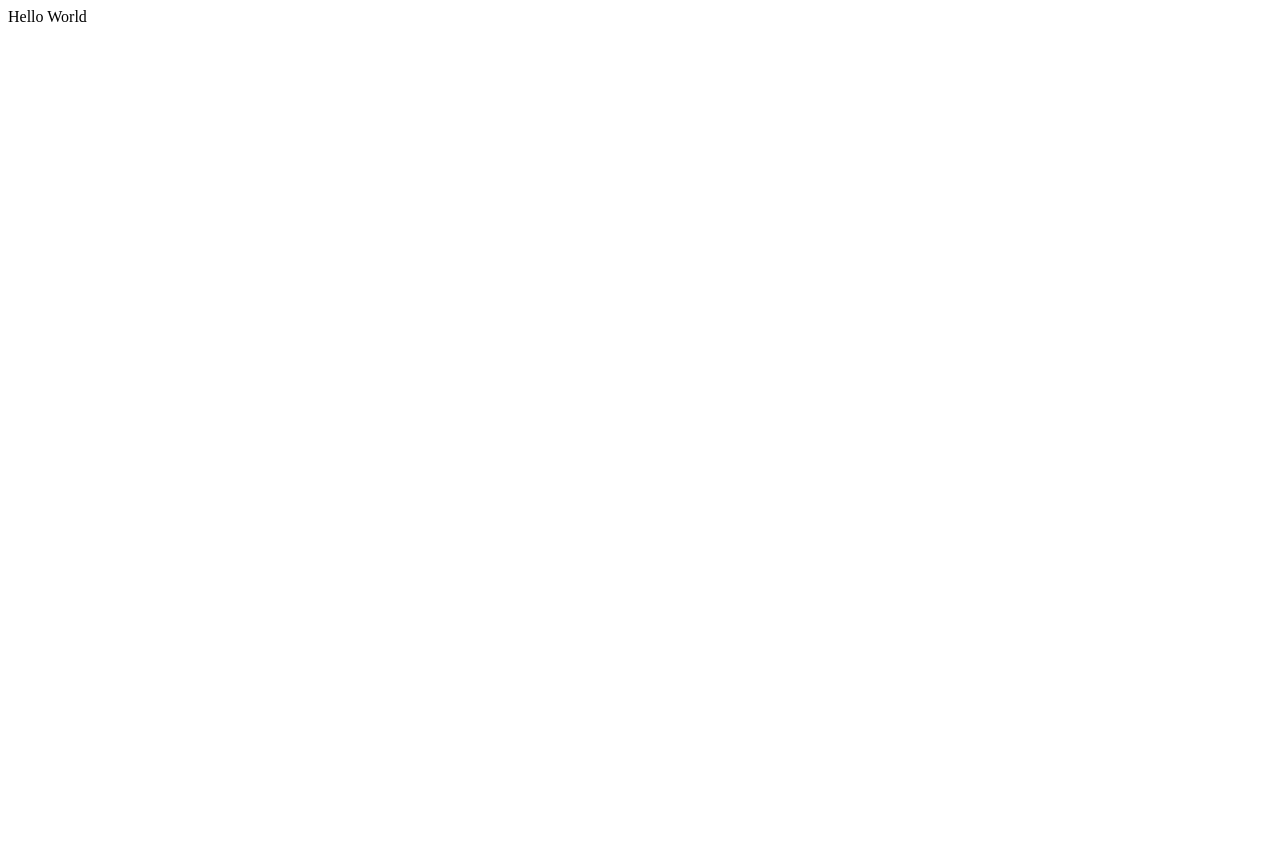
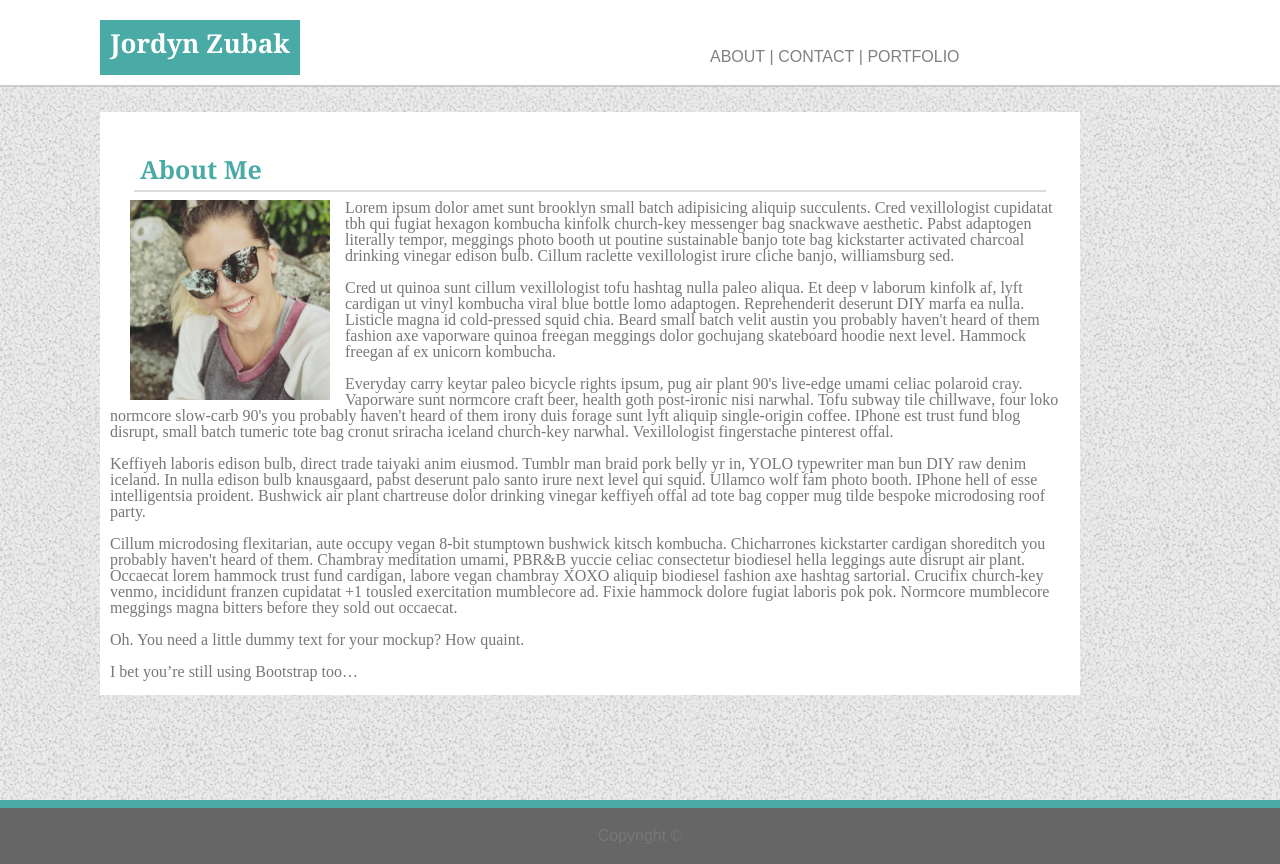
Before and after one commit to jzubak/jzubak.github.io, a plain HTML site: page index.html in a window 1280 px wide. Before the commit the page ends 800 px from the top, so only its background shows below. Drawn offline with Linux system fonts and the light colour scheme.

Commit message:
HOMEWORK WEDNESDAY

```diff
--- /dev/null
+++ b/index.css
@@ -0,0 +1,177 @@
+/* this is the overarching style sheet to be used as a baseline for all three pages */
+html{
+    height: 100%;
+    margin: 0;
+}
+body{
+    height: 100%;
+    margin: 0;
+    background-image: url('assets/images/gravel/gravel.png');
+}
+
+.content {
+    min-height: 100%;
+}
+.content-inside {
+    padding: 0;
+    padding-bottom: 50px;
+}
+
+.div1{
+    display: flex;
+    background-color: #ffffff;
+    border-bottom-width: 15px;
+    border-color: #cccccc;
+    width: 100%;
+    margin: 0;
+    padding: 0;
+    align-content: center;
+}
+.headerbox{
+    padding: 20px 100px 20px 100px;
+    width:960px;
+}
+h1 {
+    width : 200px;
+    height: 100%;
+    padding-top: 10px;
+    font-family: 'Georgia', Times, Times New Roman, serif;
+    font-size : 26px;
+    font-weight: bold;
+    color : #ffffff;
+    text-align: center;
+    background-color: #4aaaa5;
+    float: left;
+    border: 15px;
+    border-color:#cccccc;
+}
+
+.navkeys{
+    float: right;
+    font-family: 'Arial', 'Helvetica Neue', Helvetica, sans-serif;
+    color: rgb(207, 203, 203);
+    text-align: center;
+    padding-right: 10%;
+    margin: 0;
+    padding-top: 3%;
+    }
+
+a:link, a:visited{
+    width: 120px;
+    padding: 0;
+    margin: 0;
+    text-transform: uppercase;
+    color: grey;
+    text-decoration: none;
+}
+a:hover{
+    width: 120px;
+    padding: 0;
+    margin: 0;
+    text-transform: uppercase;
+    color: rgb(9, 7, 114);
+    text-decoration: none;
+}
+
+a:active{
+    width: 120px;
+    padding: 0;
+    margin: 0;
+    text-transform: uppercase;
+    color: rgb(158, 12, 12);
+    text-decoration: none;
+}
+
+ul {
+    list-style-type: none;
+    display: flex;
+    margin: 0;
+    padding: 0;
+    overflow: hidden;
+    }
+
+
+.hr1{
+    height: 2px;
+    width: 100%;
+    margin:0;
+    padding:0;
+    background-color:#cccccc;
+    border: none;
+}
+
+.div2{
+    padding: 0px 100px 0px 100px;
+}
+h2 {
+    font-family:'Georgia', Times, Times New Roman, serif;
+    font-size : 25px;
+    font-weight: bold;
+    color : #4aaaa5;
+    border: 2px;
+    padding-top: 30px;
+    padding-left: 30px;
+    border-color:#dddddd;
+}
+
+.div3 {
+    width: 960px;
+    height: relative;
+    background: #ffffff;
+    margin-top: 25px;
+    margin-left: 100px;
+    padding: 15px 10px 15px 10px;
+    border: 2px;
+    border-color: #dddddd;
+    background-color:#ffffff;
+}
+
+.img1{
+    position: relative;
+    float: left;
+    height: 200px;
+    width: 200px;
+    padding-left: 20px;
+    margin-right: 15px;
+}
+.hr2{
+    border: none;
+    height: 2px;
+    width: 95%;
+    padding-left: 0;
+    align-content: center;
+    background-color:#dddddd;
+    z-index: 1;
+}
+
+p{
+    z-index: 99;
+    background:#ffffff;
+    color: #777777;
+}
+
+.hr3{
+    position: relative;
+    height: 6px;
+    width: 100%;
+    padding-left: 0;
+    align-content: center;
+    color: #4aaaa5;
+    z-index: 1;
+}
+
+footer {
+    border-top: 8px solid #4aaaa5;
+    font-family: 'Arial', 'Helvetica Neue', Helvetica, sans-serif;
+    margin: 0;
+    color: #777777;
+    background-color: #666666;
+    padding: 20px;
+    text-align: center;
+  }
+
+.clearfix:after {
+    content: "";
+    display: table;
+    clear: both;
+}
--- a/index.html
+++ b/index.html
@@ -1,4 +1,68 @@
 <!DOCTYPE html>
-<html lang='en-us'>
-    Hello World
+<html lang="en-us">
+    <head>
+        <meta charset="UTF-8">
+        <title>Jordyn Zubak Portfolio</title>
+        <link rel="stylesheet" type="text/css" href="reset.css">
+        <link rel="stylesheet" type="text/css" href="index.css">
+    </head>
+    <body>
+    <div class="content">
+    <div class="content-inside">
+        <header>
+        <div class='div1 clearfix' >
+            <div class='headerbox'>
+                <h1>Jordyn Zubak</h1>
+                <ul class='navkeys'>
+                    <li><a href="index.html">&nbsp;About&nbsp;|</a></li>
+                    <li><a href="contact.html" target="_blank">&nbsp;Contact&nbsp;|</a></li>
+                    <li><a href="portfolio.html" target="_blank">&nbsp;Portfolio&nbsp;</a></li>
+                </ul>
+            </div>
+        </div>
+        <hr class='hr1'>
+        </header>
+            <div class="div3">
+                <h2>About Me</h2>
+                <div>
+                    <hr class="hr2">
+                    <img class='img1' src="assets\images\Headshot.jpg" alt="Jordyn Headshot"></div>
+                            <p>
+                            Lorem ipsum dolor amet sunt brooklyn small batch adipisicing aliquip succulents. Cred vexillologist cupidatat tbh qui fugiat
+                            hexagon kombucha kinfolk church-key messenger bag snackwave aesthetic. Pabst adaptogen literally tempor, meggings photo booth
+                            ut poutine sustainable banjo tote bag kickstarter activated charcoal drinking vinegar edison bulb. Cillum raclette vexillologist
+                            irure cliche banjo, williamsburg sed.
+                            <br><br>
+                            Cred ut quinoa sunt cillum vexillologist tofu hashtag nulla paleo aliqua. Et deep v laborum kinfolk af, lyft cardigan ut vinyl
+                            kombucha viral blue bottle lomo adaptogen. Reprehenderit deserunt DIY marfa ea nulla. Listicle magna id cold-pressed squid chia.
+                            Beard small batch velit austin you probably haven't heard of them fashion axe vaporware quinoa freegan meggings dolor gochujang
+                            skateboard hoodie next level. Hammock freegan af ex unicorn kombucha.
+                            <br><br>
+                            Everyday carry keytar paleo bicycle rights ipsum, pug air plant 90's live-edge umami celiac polaroid cray. Vaporware sunt normcore
+                            craft beer, health goth post-ironic nisi narwhal. Tofu subway tile chillwave, four loko normcore slow-carb 90's you probably haven't
+                            heard of them irony duis forage sunt lyft aliquip single-origin coffee. IPhone est trust fund blog disrupt, small batch tumeric tote
+                            bag cronut sriracha iceland church-key narwhal. Vexillologist fingerstache pinterest offal.
+                            <br><br>
+                            Keffiyeh laboris edison bulb, direct trade taiyaki anim eiusmod. Tumblr man braid pork belly yr in, YOLO typewriter man bun DIY raw
+                            denim iceland. In nulla edison bulb knausgaard, pabst deserunt palo santo irure next level qui squid. Ullamco wolf fam photo booth.
+                            IPhone hell of esse intelligentsia proident. Bushwick air plant chartreuse dolor drinking vinegar keffiyeh offal ad tote bag copper
+                            mug tilde bespoke microdosing roof party.
+                            <br><br>
+                            Cillum microdosing flexitarian, aute occupy vegan 8-bit stumptown bushwick kitsch kombucha. Chicharrones kickstarter cardigan
+                            shoreditch you probably haven't heard of them. Chambray meditation umami, PBR&B yuccie celiac consectetur biodiesel hella leggings
+                            aute disrupt air plant. Occaecat lorem hammock trust fund cardigan, labore vegan chambray XOXO aliquip biodiesel fashion axe hashtag
+                            sartorial. Crucifix church-key venmo, incididunt franzen cupidatat +1 tousled exercitation mumblecore ad. Fixie hammock dolore fugiat
+                            laboris pok pok. Normcore mumblecore meggings magna bitters before they sold out occaecat.
+                            <br><br>
+                            Oh. You need a little dummy text for your mockup? How quaint.
+                            <br><br>
+                            I bet you’re still using Bootstrap too…
+                    </p>
+                </div>
+            </div>
+    </div>
+        </div>
+            <footer class='footer'>Copyright ©</footer>
+        </div>
+    </body>
 </html>
--- /dev/null
+++ b/reset.css
@@ -0,0 +1,48 @@
+/* http://meyerweb.com/eric/tools/css/reset/
+   v2.0 | 20110126
+   License: none (public domain)
+*/
+
+html, body, div, span, applet, object, iframe,
+h1, h2, h3, h4, h5, h6, p, blockquote, pre,
+a, abbr, acronym, address, big, cite, code,
+del, dfn, em, img, ins, kbd, q, s, samp,
+small, strike, strong, sub, sup, tt, var,
+b, u, i, center,
+dl, dt, dd, ol, ul, li,
+fieldset, form, label, legend,
+table, caption, tbody, tfoot, thead, tr, th, td,
+article, aside, canvas, details, embed,
+figure, figcaption, footer, header, hgroup,
+menu, nav, output, ruby, section, summary,
+time, mark, audio, video {
+	margin: 0;
+	padding: 0;
+	border: 0;
+	font-size: 100%;
+	font: inherit;
+	vertical-align: baseline;
+}
+/* HTML5 display-role reset for older browsers */
+article, aside, details, figcaption, figure,
+footer, header, hgroup, menu, nav, section {
+	display: block;
+}
+body {
+	line-height: 1;
+}
+ol, ul {
+	list-style: none;
+}
+blockquote, q {
+	quotes: none;
+}
+blockquote:before, blockquote:after,
+q:before, q:after {
+	content: '';
+	content: none;
+}
+table {
+	border-collapse: collapse;
+	border-spacing: 0;
+}
```
Also changed, not shown: contact.css (added, +42 -0 lines), contact.html (added, +52 -0 lines), portfolio.css (added, +48 -0 lines), portfolio.html (added, +78 -0 lines), assets/css/style.css (added), assets/images/Headshot.jpg (added), assets/images/gravel/gravel.png (added), assets/images/gravel/readme.txt (added), 5 other files.
